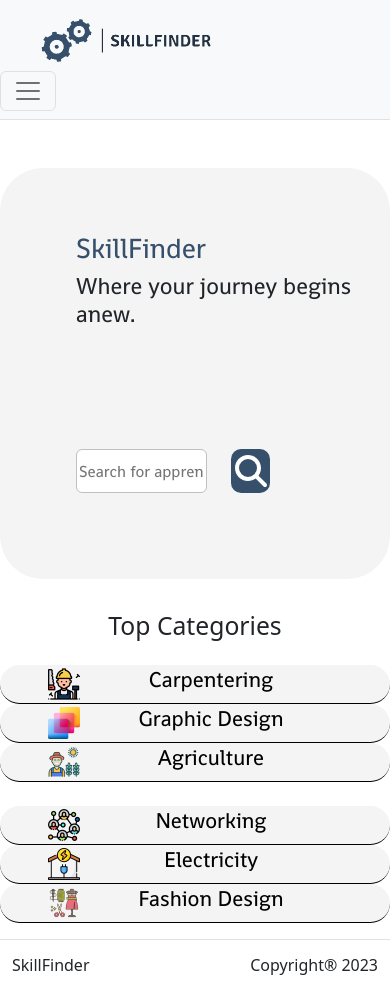
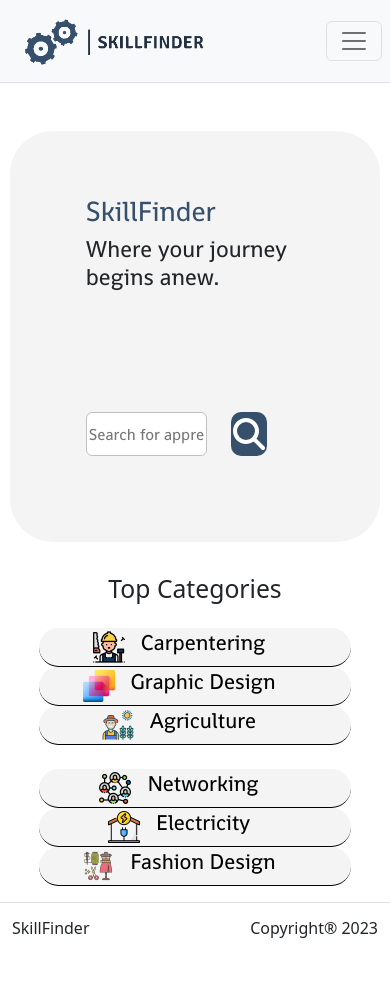
Before and after one commit to MohamadThaine/SkillFinder, a React (Create React App) app in the folder client/: page / in a window 390 px wide. After the commit the page ends 946 px from the top, so only its background shows below. Built offline with nearby package versions, Linux system fonts and the light colour scheme.

Commit message:
fixed home page and nav bar design problems

```diff
--- a/client/src/Assets/Styles/Home.css
+++ b/client/src/Assets/Styles/Home.css
@@ -4,7 +4,7 @@
 }
 
 .intro{
-    width: 85%;
+    width: 85% !important;
     height: auto;
 }
 
@@ -74,13 +74,9 @@
     height: 4.5vw;
 }
 
-.category > :first-child{
-    position: absolute;
-    left: 2rem;
-}
 
 .category > :last-child{
-    margin-left: 5rem !important;
+    margin-left: 1rem !important;
 }
 
 .category > img{
@@ -99,7 +95,7 @@
 
     .intro{
         height: fit-content;
-        width: 95%;
+        width: 95% !important;
     }
 
     .mt-6{
@@ -112,7 +108,7 @@
 
     .category{
         margin-top: 10px;
-        width: 100%;
+        width: 32% !important;
         height: 10vh !important;
     }
 }
@@ -121,7 +117,7 @@
 
     .category{
         margin-top: 10px;
-        width: 80%;
+        width: 80% !important;
         margin-left: auto;
         margin-right: auto;
         height: 10vw !important;
--- a/client/src/Assets/Styles/NavBar.css
+++ b/client/src/Assets/Styles/NavBar.css
@@ -4,8 +4,8 @@
 }
 
 .logo{
-    width: 50%;
-    height: 50%;
+    width: 12rem;
+    height: 3.5rem;
     margin-left: 10%;
     cursor: pointer;
 }
--- a/client/src/Component/NavBar.js
+++ b/client/src/Component/NavBar.js
@@ -13,7 +13,7 @@ function NavBar(){
 
     return(
         <nav className="navbar navbar-expand-lg navbar-light bg-light border-bottom">
-          <Link to='/' className="navbar-brand">
+          <Link to='/' className="navbar-brand brand-link">
               <img className='logo' src={logo} alt='SkillFinder Logo' />
           </Link>
           <button class="navbar-toggler me-2" type="button" data-bs-toggle="collapse" data-bs-target="#navbarSupportedContent"
```
